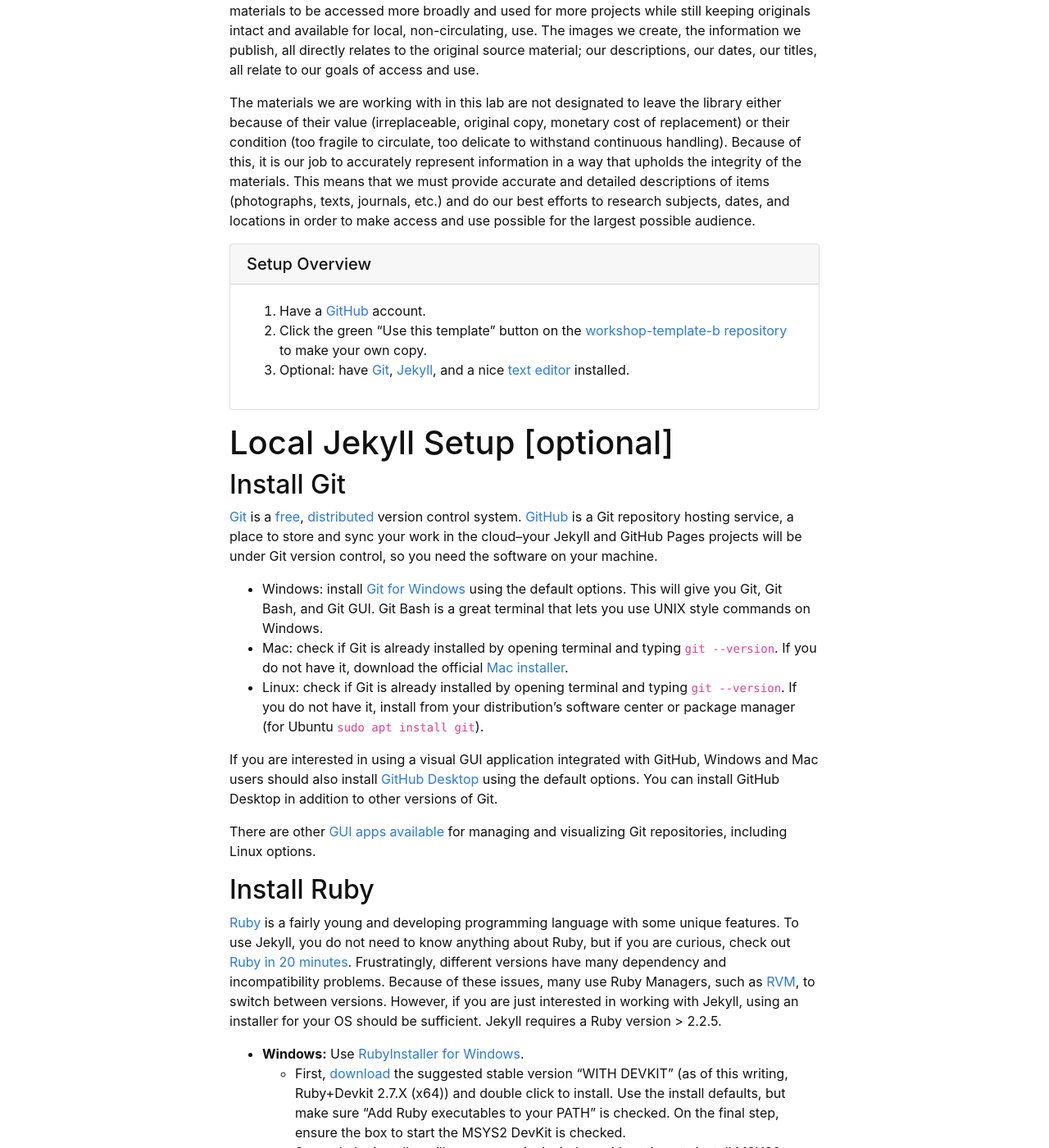
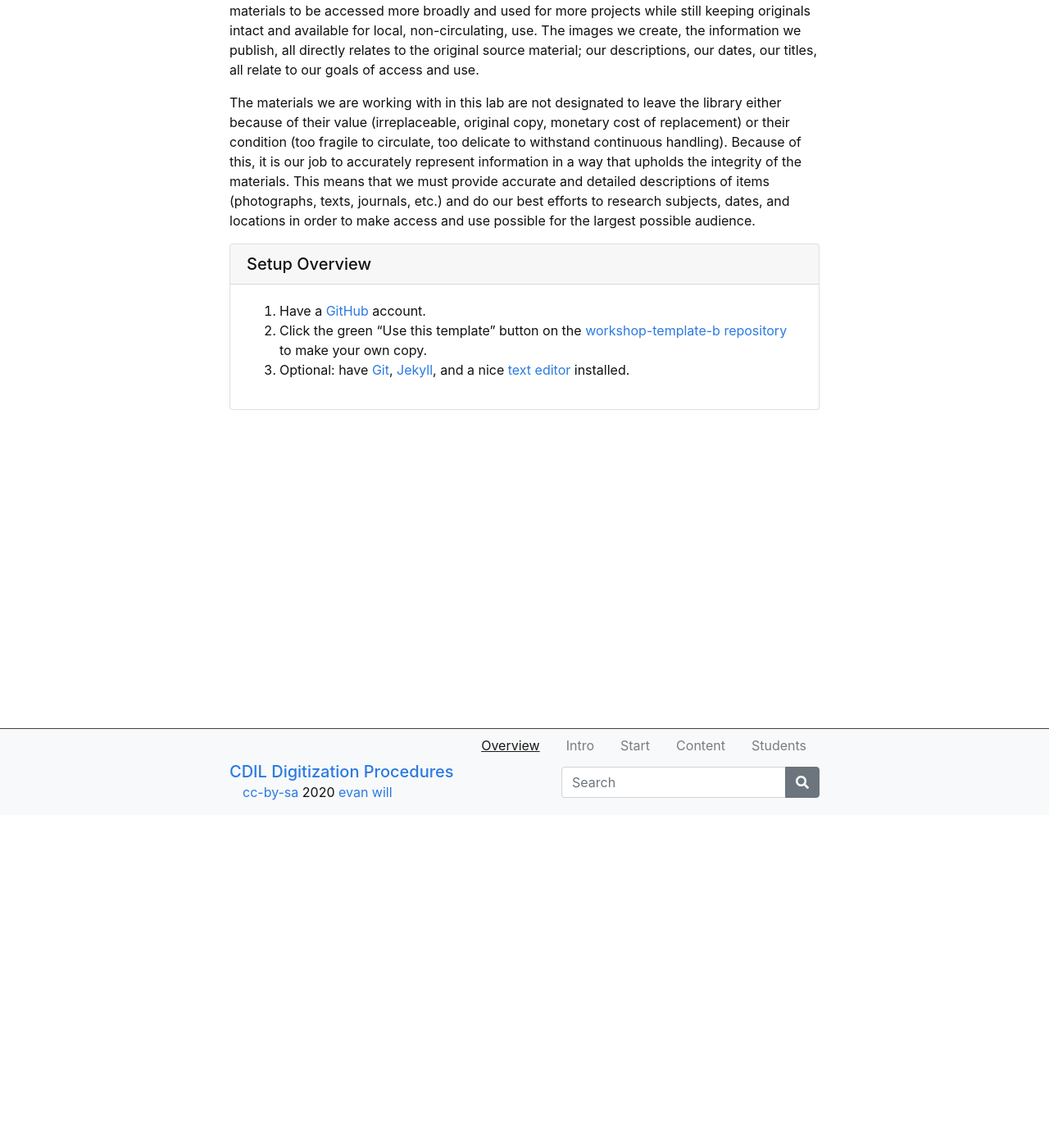
Before and after one commit to uidaholib/dds-student-workflow, a Jekyll site: the page built from content/0-overview.md, in a window 1280 px wide and 1400 px high, scrolled down 406 px. Shown: the whole window at 82% size. Built offline with Jekyll 4.4.1, drawn with Linux system fonts in a browser that asks for light colours; some of the changed text lies outside the part shown.

Commit message:
Update 0-overview.md

```diff
--- a/content/0-overview.md
+++ b/content/0-overview.md
@@ -19,53 +19,3 @@ The materials we are working with in this lab are not designated to leave the li
 3. Optional: have [Git](https://git-scm.com/), [Jekyll](https://jekyllrb.com/), and a nice [text editor](https://code.visualstudio.com/) installed.
 {% endcapture %}
 {% include card.html text=text header="Setup Overview" %}
-
-# Local Jekyll Setup [optional]
-
-## Install Git
-
-[Git](https://git-scm.com/) is a [free](https://www.gnu.org/philosophy/free-sw.en.html), [distributed](https://en.wikipedia.org/wiki/Distributed_version_control) version control system. [GitHub](https://github.com/) is a Git repository hosting service, a place to store and sync your work in the cloud--your Jekyll and GitHub Pages projects will be under Git version control, so you need the software on your machine.
-
-- Windows: install [Git for Windows](https://git-for-windows.github.io/) using the default options. This will give you Git, Git Bash, and Git GUI. Git Bash is a great terminal that lets you use UNIX style commands on Windows.
-- Mac: check if Git is already installed by opening terminal and typing `git --version`. If you do not have it, download the official [Mac installer](https://git-scm.com/downloads).
-- Linux: check if Git is already installed by opening terminal and typing `git --version`. If you do not have it, install from your distribution's software center or package manager (for Ubuntu `sudo apt install git`).
-
-If you are interested in using a visual GUI application integrated with GitHub, Windows and Mac users should also install [GitHub Desktop](https://desktop.github.com/) using the default options.
-You can install GitHub Desktop in addition to other versions of Git.
-
-There are other [GUI apps available](https://git-scm.com/downloads/guis) for managing and visualizing Git repositories, including Linux options.
-
-## Install Ruby
-
-[Ruby](https://www.ruby-lang.org/en/) is a fairly young and developing programming language with some unique features.
-To use Jekyll, you do not need to know anything about Ruby, but if you are curious, check out [Ruby in 20 minutes](https://www.ruby-lang.org/en/documentation/quickstart/).
-Frustratingly, different versions have many dependency and incompatibility problems.
-Because of these issues, many use Ruby Managers, such as [RVM](http://rvm.io/), to switch between versions.
-However, if you are just interested in working with Jekyll, using an installer for your OS should be sufficient.
-Jekyll requires a Ruby version > 2.2.5.
-
-- **Windows:** Use [RubyInstaller for Windows](https://rubyinstaller.org/).
-    - First, [download](https://rubyinstaller.org/downloads/) the suggested stable version "WITH DEVKIT" (as of this writing, Ruby+Devkit 2.7.X (x64)) and double click to install. Use the install defaults, but make sure "Add Ruby executables to your PATH" is checked. On the final step, ensure the box to start the MSYS2 DevKit is checked.
-    - Second, the installer will open a terminal window with options to install MSYS2 DevKit components. Choose option 3, "MSYS2 and MINGW development toolchain", or simply press ENTER to install all the necessary dependencies. (This installer can be restarted by typing `ridk install` into a command prompt)
-- **Mac:** OS X has a version of Ruby installed by default. Check the version with `ruby -v`. If it is > 2.2.5 you can use the system Ruby. However, a newer version can be installed using [Homebrew](https://brew.sh/), `brew install ruby`, or a manager such as [rbenv](https://github.com/rbenv/rbenv) or [RVM](http://rvm.io/). Check the official Jekyll [Mac install docs](https://jekyllrb.com/docs/installation/#macOS) for tips.
-- **Linux:** Even though the version will not be the most up-to-date, the simplest method is to use your distro's repositories. For example on Ubuntu, `sudo apt install ruby-full`. Make sure the repository version is > 2.2.5. You will also need the build tools Make and GCC, on Ubuntu get them with `sudo apt install build-essential`. For a more up-to-date version, use a manager such as [RVM](http://rvm.io/).
-
-## Install Jekyll
-
-Jekyll is a Gem, a software package installed via Ruby's management system called RubyGems (similar to Python's Pip).
-Open a terminal and type:
-`gem install jekyll bundler`
-
-This will take a minute as Gem installs all the dependencies and builds extensions.
-
-# Text Editor
-
-When working with code you should have a good text editor.
-Windows notepad does not handle UTF-8 encoding or UNIX line endings that are standard for cross platform applications.
-For basic editing, Windows [Notepad++](https://notepad-plus-plus.org/), Mac TextEdit, or Linux Gedit are sufficient.
-However, a more complete code editor will be helpful for managing Jekyll projects.
-
-Open-source cross platform suggestions:
-
-- [Visual Studio Code](https://code.visualstudio.com/)
-- [Atom](https://atom.io/)
```
